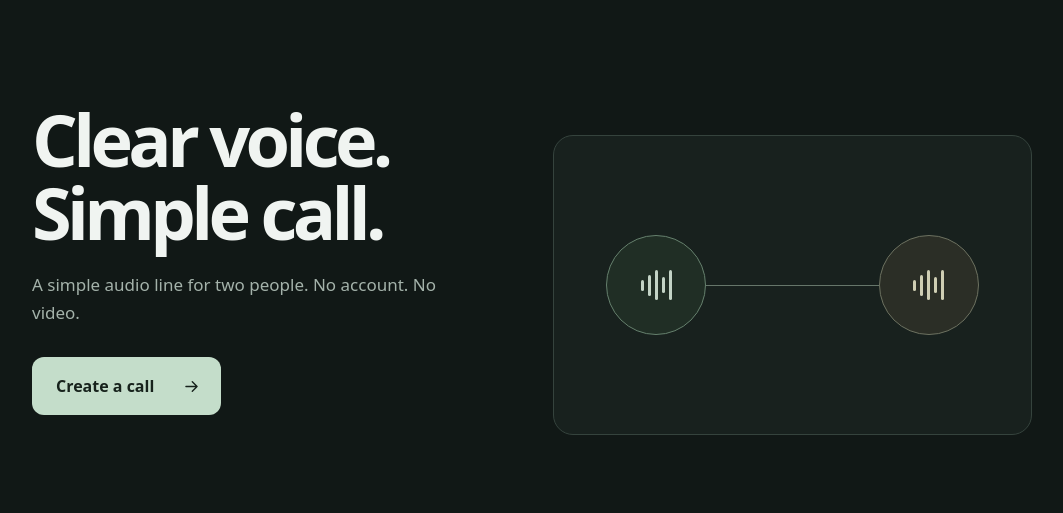
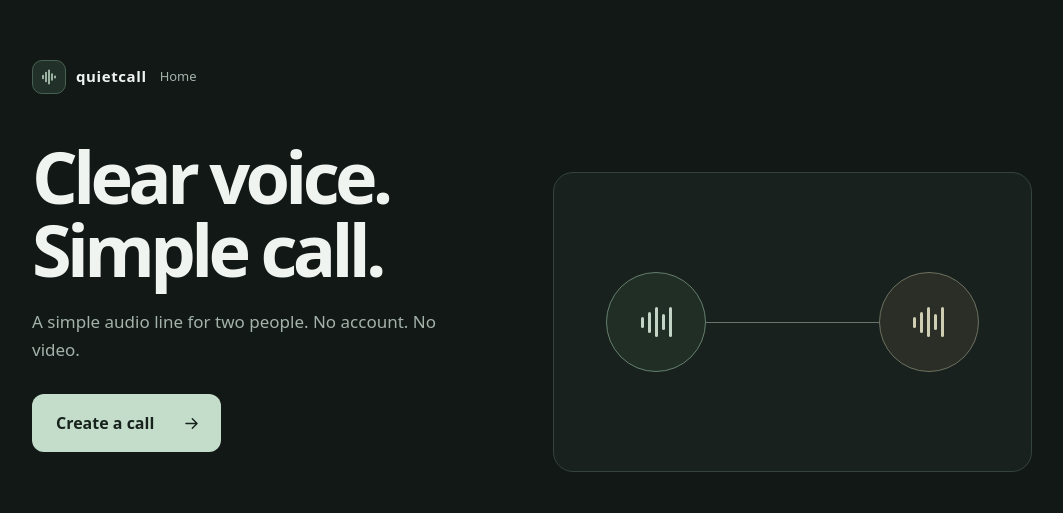
Before and after one commit to thefredyjacob/QuietCall, a website: page public/index.html in a window 1280 px wide. Shown: the part 115-628 px from the top of the page, without its empty margins (108-1171 px from the left). Drawn offline with Linux system fonts and the light colour scheme.

Commit message:
fix: restore QuietCall home link

```diff
--- a/public/index.html
+++ b/public/index.html
@@ -12,6 +12,15 @@
   <body>
     <a class="skip-link" href="#main-content">Skip to call controls</a>
     <main class="app-shell" id="main-content" tabindex="-1">
+      <header class="topbar">
+        <a class="brand" href="/" aria-label="QuietCall home">
+          <span class="brand-mark" aria-hidden="true">
+            <svg viewBox="0 0 24 24" fill="none"><path d="M4 10v4m4-8v12m4-15v18m4-13v8m4-5v2" stroke="currentColor" stroke-width="2" stroke-linecap="round"/></svg>
+          </span>
+          <span>quietcall</span>
+          <span class="brand-home">Home</span>
+        </a>
+      </header>
       <section id="home" class="home-panel" hidden>
         <div class="home-copy">
           <h1>Clear voice.<br>Simple call.</h1>
--- a/public/style.css
+++ b/public/style.css
@@ -51,10 +51,17 @@ button:active:not(:disabled) { transform: translateY(1px) scale(.99); }
 .skip-link { position: fixed; top: 12px; left: 12px; z-index: 2; transform: translateY(-160%); padding: 10px 14px; border-radius: 8px; background: var(--accent-bright); color: #18211e; }
 .skip-link:focus { transform: translateY(0); }
 
-.participant-name, .connection-chip, .invite, .invite-copy, .controls {
+.topbar, .brand, .participant-name, .connection-chip, .invite, .invite-copy, .controls {
   display: flex;
   align-items: center;
 }
+
+.topbar { margin-bottom: clamp(28px, 5vh, 52px); }
+.brand { gap: 10px; color: var(--text); text-decoration: none; font-size: 15px; font-weight: 700; letter-spacing: .04em; }
+.brand-mark { display: grid; width: 34px; height: 34px; place-items: center; border: 1px solid #476052; border-radius: 10px; color: var(--accent-bright); background: #213029; }
+.brand-mark svg { width: 18px; height: 18px; }
+.brand-home { margin-left: 3px; color: var(--muted); font-size: 13px; font-weight: 500; letter-spacing: 0; }
+.brand:hover .brand-home { color: var(--accent-bright); }
 
 .eyebrow, .participant-tag, .invite-label {
   font-size: 11px;
@@ -133,6 +140,7 @@ audio { display: none; }
 @media (max-width: 720px) {
   body { align-items: start; padding: 24px 20px; }
   .app-shell { margin: auto; }
+  .topbar { margin-bottom: 36px; }
   .home-panel { grid-template-columns: 1fr; gap: 34px; }
   .home-copy { max-width: 520px; padding: 0; }
   h1 { font-size: clamp(52px, 12vw, 76px); }
@@ -144,6 +152,7 @@ audio { display: none; }
 
 @media (max-width: 440px) {
   body { padding: 20px 16px; }
+  .topbar { margin-bottom: 30px; }
   .home-visual { min-height: 190px; padding: 24px; border-radius: 16px; }
   .call-stage { gap: 8px; }
   .participant { min-height: 218px; border-radius: 16px; }
```
